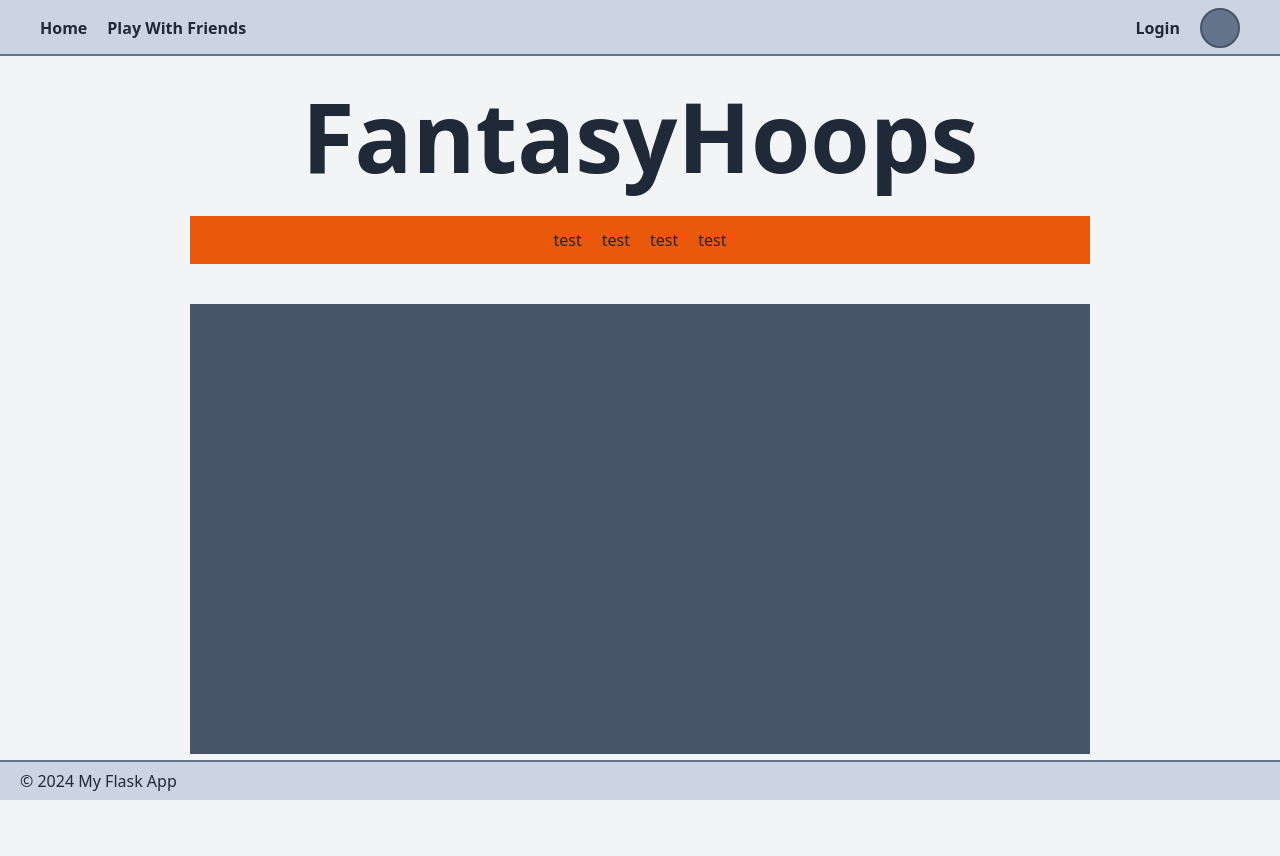
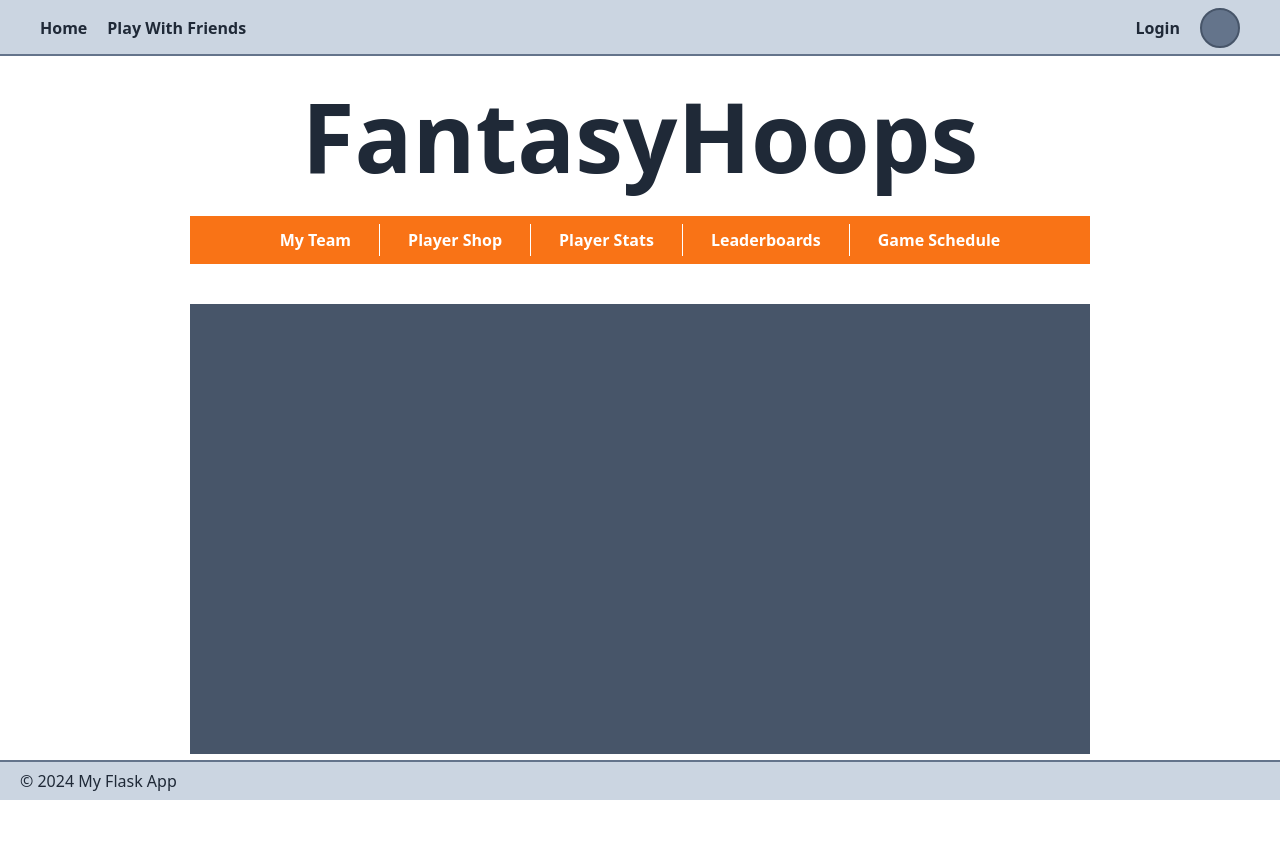
Before and after one commit to 6uan/Fantasy-Basketball, a Flask app: page / in a window 1280 px wide. After the commit the page ends 800 px from the top, so only its background shows below. Run offline with Flask 3, Linux system fonts and the light colour scheme.

Commit message:
saving progress, implemented usernav, and adjusted base.html template styles

```diff
--- a/templates/base.html
+++ b/templates/base.html
@@ -9,10 +9,12 @@
       href="{{ url_for('static', filename='css/tailwind.css') }}"
     />
   </head>
-  <body class="bg-gray-100 text-gray-800 flex flex-col min-h-dvh">
+  <body class="bg-slate-300 text-gray-800 flex flex-col min-h-dvh">
     {% include 'components/nav.html' %}
 
-    <main class="min-h-dvh w-full">{% block content %}{% endblock %}</main>
+    <main class="h-screen overflow-hidden w-full bg-white">
+      {% block content %}{% endblock %}
+    </main>
 
     <div>{% include 'components/footer.html' %}</div>
   </body>
--- a/templates/components/content.html
+++ b/templates/components/content.html
@@ -1,3 +1,3 @@
-<div class="h-full w-full flex justify-center items-start mt-10">
+<div class="h-auto w-full flex justify-center items-start mt-10">
   <div class="w-[900px] h-[450px] bg-slate-600"></div>
 </div>
--- a/templates/components/usernav.html
+++ b/templates/components/usernav.html
@@ -1,8 +1,15 @@
 <div class="flex justify-center h-12 w-full">
-  <div class="flex justify-center items-center gap-5 bg-orange-600 w-[900px]">
-    <p>test</p>
-    <p>test</p>
-    <p>test</p>
-    <p>test</p>
+  <div
+    class="flex justify-center items-center gap-5 bg-orange-500 text-white font-semibold w-[900px]"
+  >
+    <p>My Team</p>
+    <div class="h-8 w-px bg-white mx-2"></div>
+    <p>Player Shop</p>
+    <div class="h-8 w-px bg-white mx-2"></div>
+    <p>Player Stats</p>
+    <div class="h-8 w-px bg-white mx-2"></div>
+    <p>Leaderboards</p>
+    <div class="h-8 w-px bg-white mx-2"></div>
+    <p>Game Schedule</p>
   </div>
 </div>
```
Also changed, not shown: static/css/tailwind.css.
